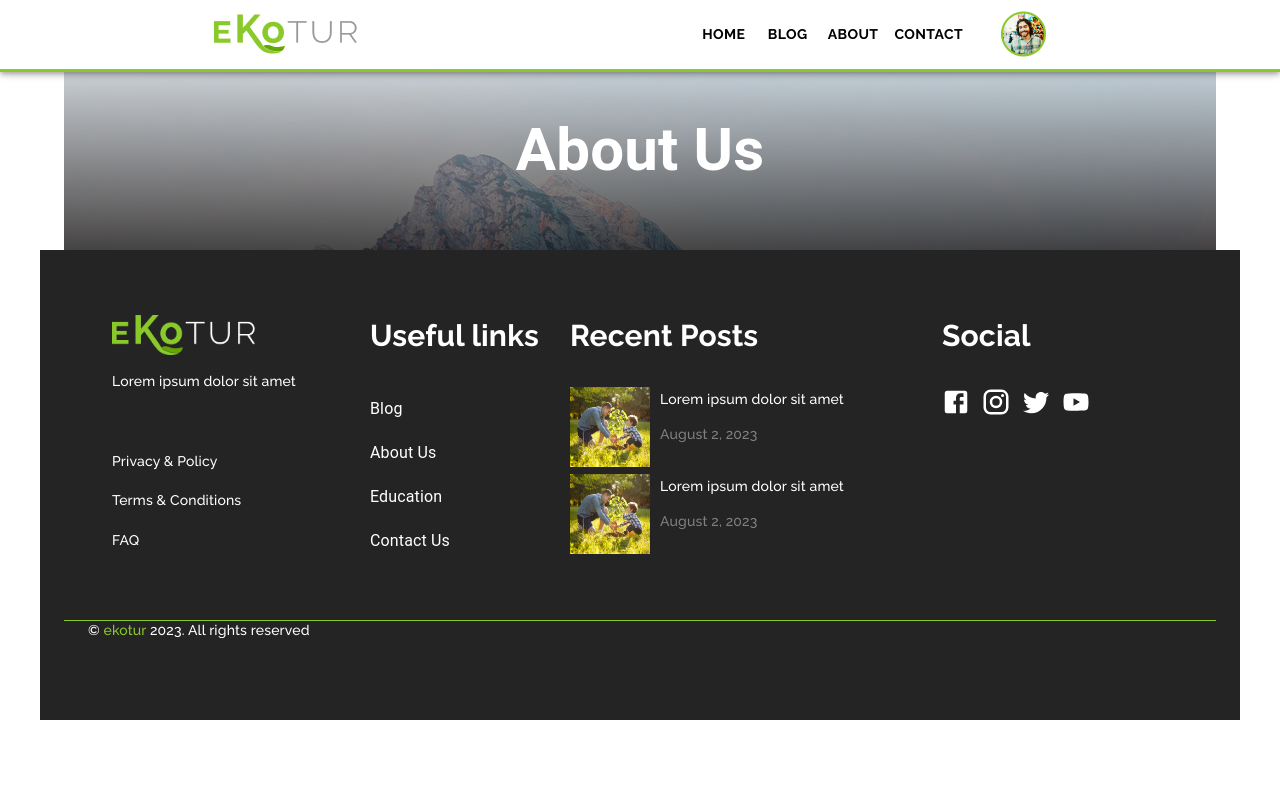
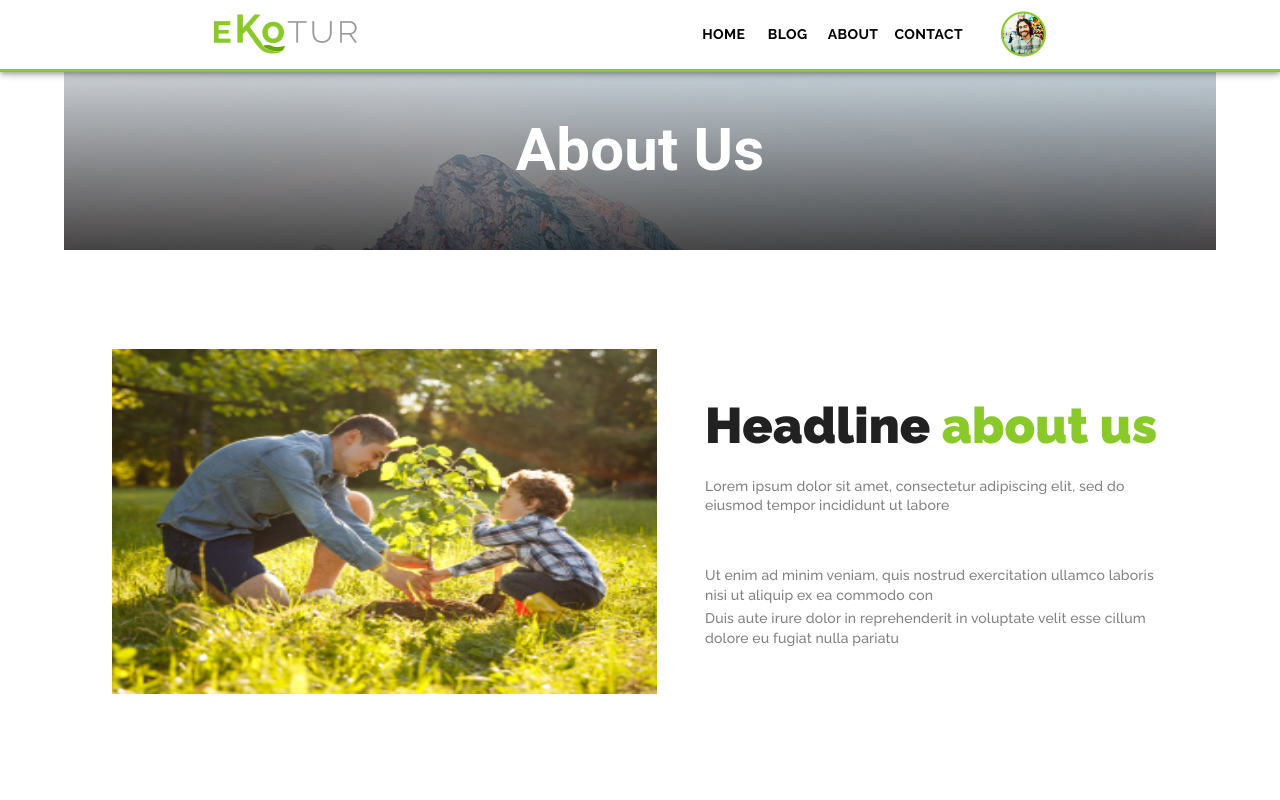
Before and after one commit to vavva1987/ecotour-project, a React (Create React App) app: page /about in a window 1280 px wide. Shown: the top 800 px of the page. Built offline with nearby package versions, Linux system fonts and the light colour scheme.

Commit message:
added AboutUsTitle

```diff
--- a/src/Pages/About/About.scss
+++ b/src/Pages/About/About.scss
@@ -15,3 +15,38 @@
         }
     }
 }
+
+.about-us-title {
+    .about-us-title-img img {
+        width: 545px;
+        height: 345px;
+    }
+
+    h1 {
+        font-family: Raleway;
+        font-size: 50px;
+        font-style: normal;
+        font-weight: 900;
+        span {
+            color: #8ac92a;
+        }
+        margin: 0;
+        padding: 0;
+    }
+    .about-us-title-content {
+        :first-child {
+            margin-bottom: 50px;
+        }
+        :nth-child(3) {
+            margin-top: -10px;
+        }
+        color: #808080;
+        font-family: Raleway;
+        font-size: 14px;
+        font-style: normal;
+        font-weight: 500;
+        line-height: 140.625%;
+        margin: 0;
+        padding: 0;
+    }
+}
--- a/src/Pages/About/About.tsx
+++ b/src/Pages/About/About.tsx
@@ -1,6 +1,7 @@
 import { Container } from '@mui/material'
 import AboutUsBgImg from './AboutContent/AboutUsBgImg'
 import './About.scss'
+import AboutUsTitle from './AboutContent/AboutUsTitle'
 
 type Props = {}
 
@@ -8,6 +9,7 @@ const About = (props: Props) => {
     return (
         <Container sx={{ marginTop: '50px' }}>
             <AboutUsBgImg />
+            <AboutUsTitle />
         </Container>
     )
 }
--- a/src/Pages/About/AboutContent/AboutUsTitle.tsx
+++ b/src/Pages/About/AboutContent/AboutUsTitle.tsx
@@ -1,7 +1,48 @@
+import { Container } from '@mui/material'
+import '../About.scss'
+
 type Props = {}
 
 const AboutUsTitle = (props: Props) => {
-    return <div>AboutUsTitle</div>
+    return (
+        <Container
+            className="about-us-title"
+            sx={{
+                height: 550,
+                display: 'flex',
+                justifyContent: 'center',
+                alignItems: 'center',
+            }}
+        >
+            <Container className="about-us-title-img">
+                <img src="/images/men-children.png" alt="" />
+            </Container>
+            <Container
+                sx={{
+                    display: 'flex',
+                    flexDirection: 'column',
+                }}
+            >
+                <h1>
+                    Headline <span>about us</span>
+                </h1>
+                <div className="about-us-title-content">
+                    <p>
+                        Lorem ipsum dolor sit amet, consectetur adipiscing elit,
+                        sed do eiusmod tempor incididunt ut labore
+                    </p>
+                    <p>
+                        Ut enim ad minim veniam, quis nostrud exercitation
+                        ullamco laboris nisi ut aliquip ex ea commodo con
+                    </p>
+                    <p>
+                        Duis aute irure dolor in reprehenderit in voluptate
+                        velit esse cillum dolore eu fugiat nulla pariatu
+                    </p>
+                </div>
+            </Container>
+        </Container>
+    )
 }
 
 export default AboutUsTitle
```
